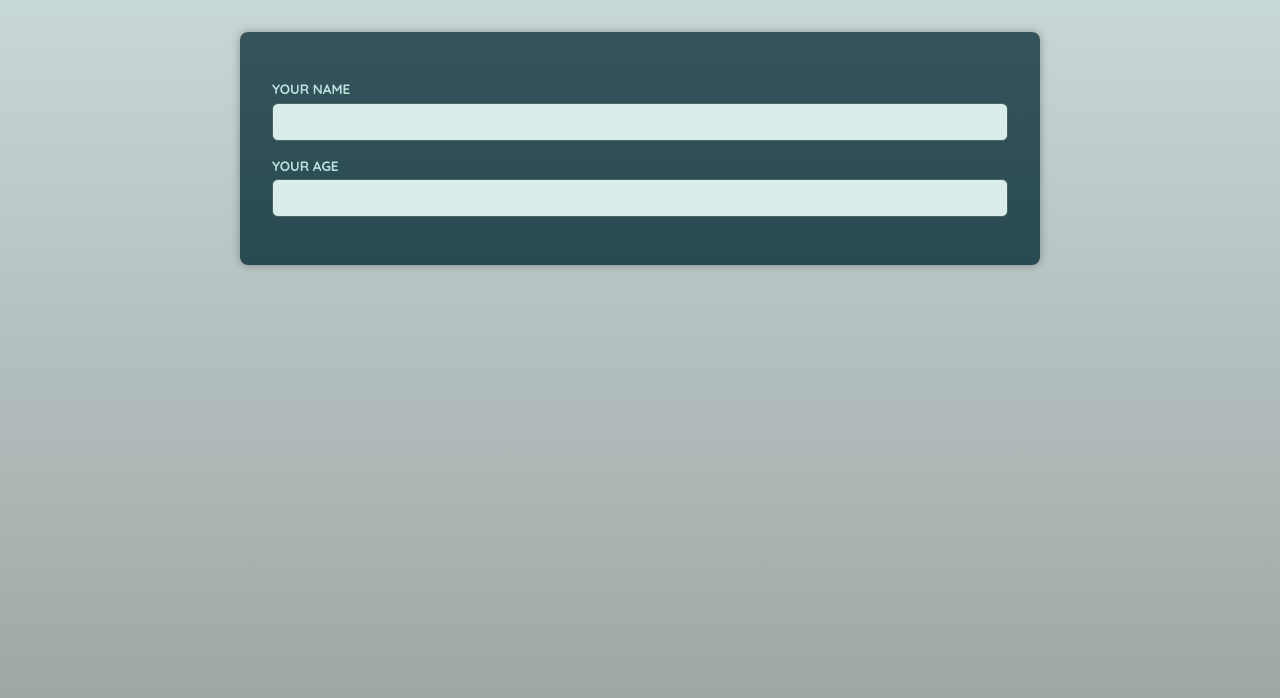
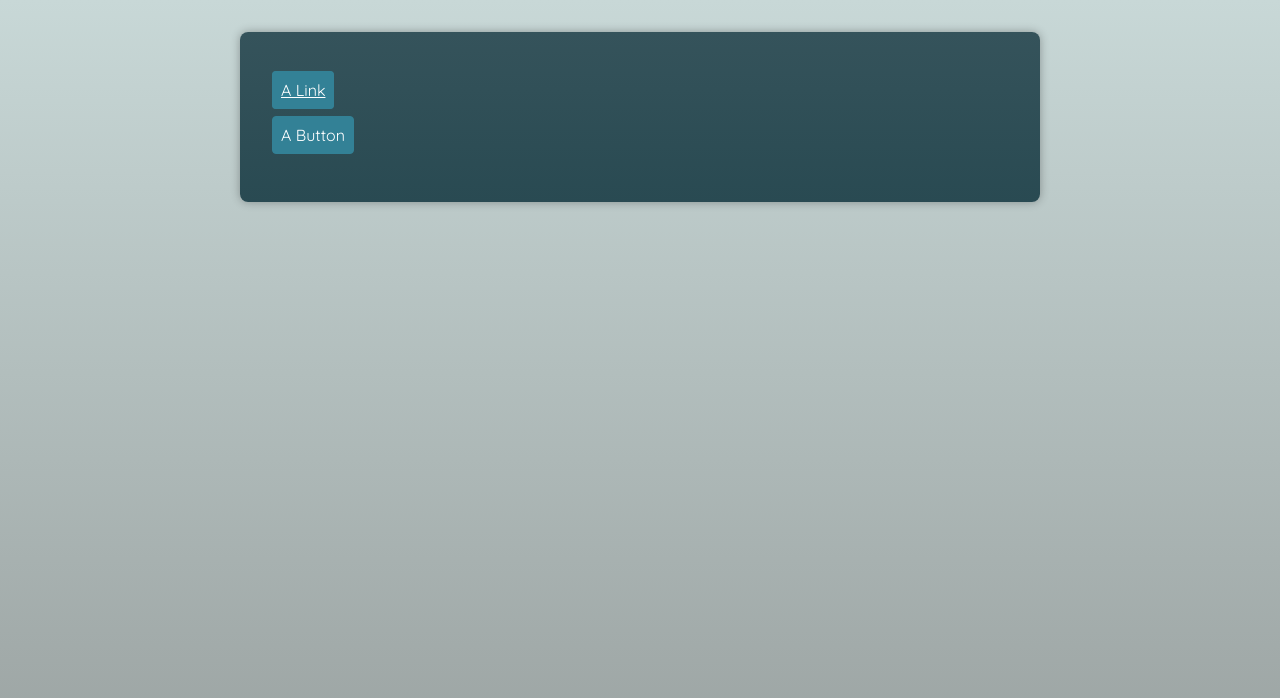
Before and after one commit to AshKemp/react-ts-advanced, a React (Vite) app: page / in a window 1280 px wide. Shown: the top 698 px of the page. Built offline with nearby package versions, Linux system fonts and the light colour scheme; a web font is replaced by a local one.

Commit message:
Wrapper component renders different elements

```diff
--- a/src/App.tsx
+++ b/src/App.tsx
@@ -1,10 +1,19 @@
-import Input from "./components/Input";
+import Button from "./components/Button";
+// import Input from "./components/Input";
 
 function App() {
   return (
     <main>
-      <Input id="name" label="Your name" type="text" />
-      <Input id="age" label="Your age" type="number" />
+      {/* <Input id="name" label="Your name" type="text" />
+      <Input id="age" label="Your age" type="number" /> */}
+      <p>
+        <Button element="anchor" href="https://www.google.com">
+          A Link
+        </Button>
+      </p>
+      <p>
+        <Button element="button">A Button</Button>
+      </p>
     </main>
   );
 }
--- /dev/null
+++ b/src/components/Button.tsx
@@ -0,0 +1,15 @@
+import { ComponentPropsWithoutRef } from "react";
+
+type ButtonProps = {
+  element: "button";
+} & ComponentPropsWithoutRef<"button">;
+
+type AnchorProps = {
+  element: "anchor";
+} & ComponentPropsWithoutRef<"a">;
+export default function Button(props: ButtonProps | AnchorProps) {
+  if (props.element === "anchor") {
+    return <a className="button" {...props}></a>;
+  }
+  return <button className="button" {...props}></button>;
+}
```
